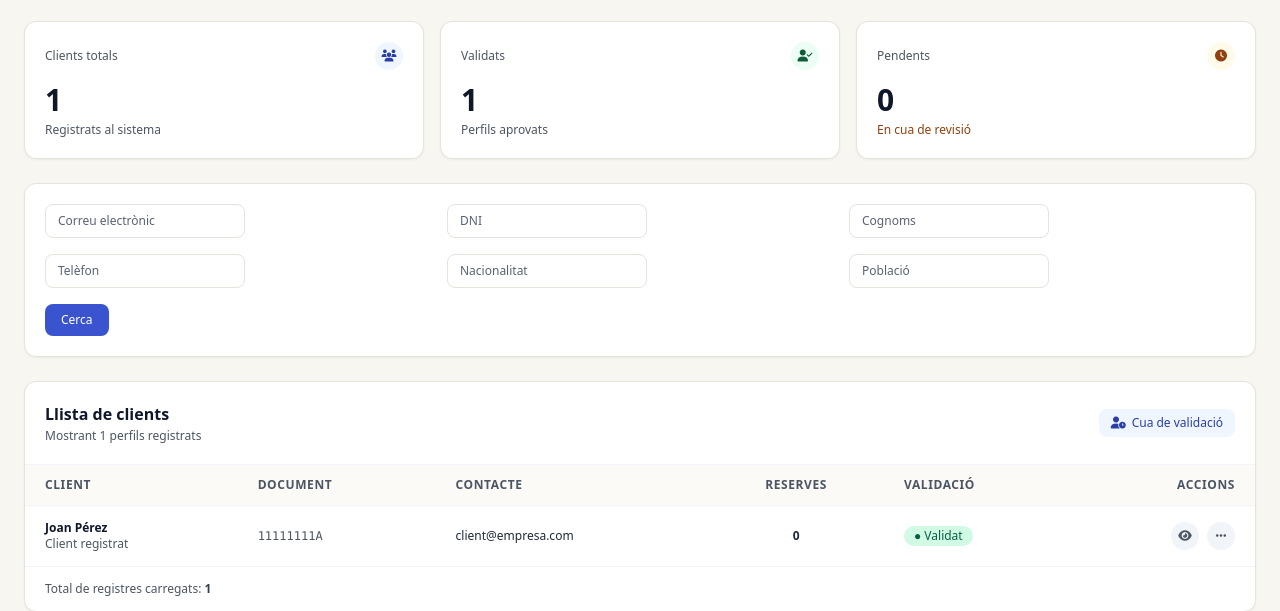
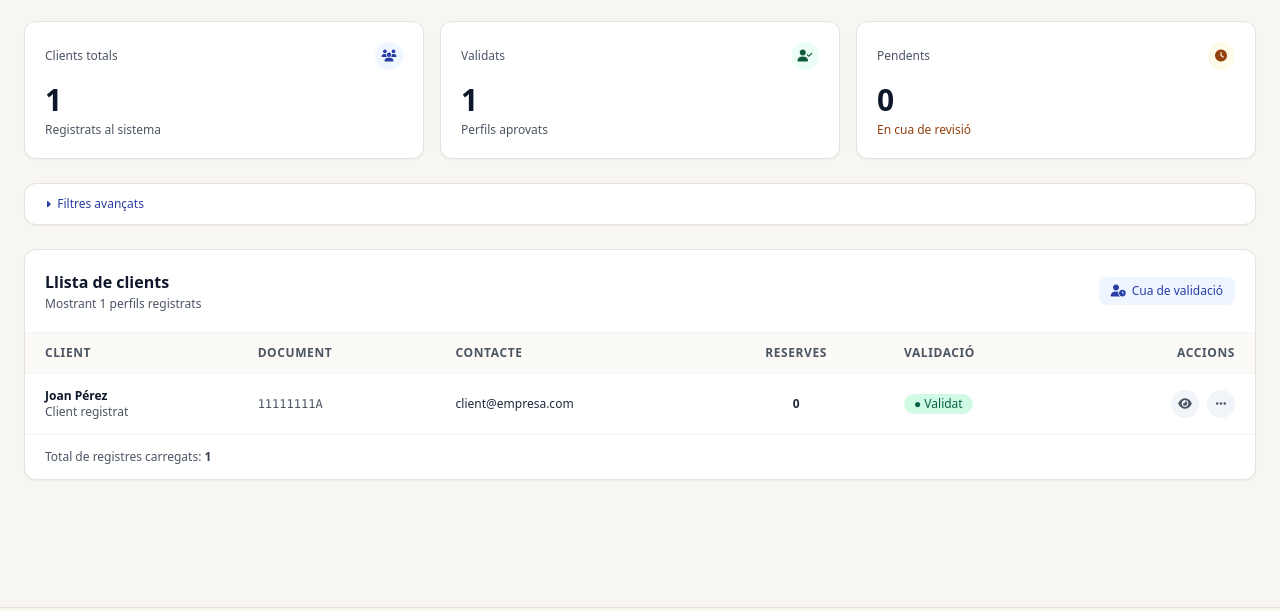
Before and after one commit to zohaibxz/Nothingan-Pri-S.A, a Spring Boot app: page /admin/agent/clients in a window 1280 px wide. Shown: the part 145-756 px from the top of the page. Run offline with Spring Boot 4, Linux system fonts and the light colour scheme; the visitor is signed in with stand-in values (Sample User, id 1); some of the project's set-up classes (security, data sources, template engines, error pages and the like) are left out, and stand-ins take their place; some libraries are stand-ins or nearby versions.

Commit message:
Tots els filtres amb un menu desplegable de filtres avançats

```diff
--- a/src/main/resources/templates/administrador/llistar clients.html
+++ b/src/main/resources/templates/administrador/llistar clients.html
@@ -11,9 +11,15 @@
         <!-- Google Fonts Inter -->
         <link href="https://fonts.googleapis.com/css2?family=Inter:wght@300;400;500;600;700&display=swap" rel="stylesheet">
         <style>
-        body { font-family: 'Inter', sans-serif; }
-        details summary::-webkit-details-marker { display: none; }
-        details summary { list-style: none; }
+            body {
+                font-family: 'Inter', sans-serif;
+            }
+            details summary::-webkit-details-marker {
+                display: none;
+            }
+            details summary {
+                list-style: none;
+            }
         </style>
         <link rel="stylesheet" th:href="@{/css/tema-crema.css}">
     </head>
@@ -101,9 +107,15 @@
                 <!-- CERCA I FILTRES (email, DNI, cognoms, telèfon, nacionalitat, població) -->
 
                 <form th:action="@{/admin/agent/clients}" method="get"
-      class="bg-white rounded-xl border border-slate-200 shadow-sm p-5">
+                      class="bg-white rounded-xl border border-slate-200 shadow-sm px-5 py-3">
 
-    <div class="grid grid-cols-1 sm:grid-cols-2 lg:grid-cols-3 gap-4 text-xs">
+                    <details class="group" th:open="${!param.isEmpty()}">
+                        <summary class="cursor-pointer select-none list-none [&::-webkit-details-marker]:hidden text-xs font-medium text-blue-600 flex items-center gap-1.5">
+                            <i class="fa-solid fa-caret-down text-[10px] -rotate-90 group-open:rotate-0 transition-transform" aria-hidden="true"></i>
+                            Filtres avançats
+                        </summary>
+
+                        <div class="grid grid-cols-1 sm:grid-cols-2 lg:grid-cols-3 gap-4 text-xs mt-3">
 
                             <div>
                                 <label class="sr-only" for="filtre-email">Correu electrònic</label>
@@ -161,6 +173,7 @@
                                 Cerca
                             </button>
                         </div>
+                    </details>
 
                 </form>
 
```
Also changed, not shown: src/main/resources/templates/agent/agent-gestio clients.html (+11 -1 lines), src/main/resources/templates/agent/agent-reserves.html (+8 -1 lines). Lines whose indentation alone changed are shown as unchanged.
